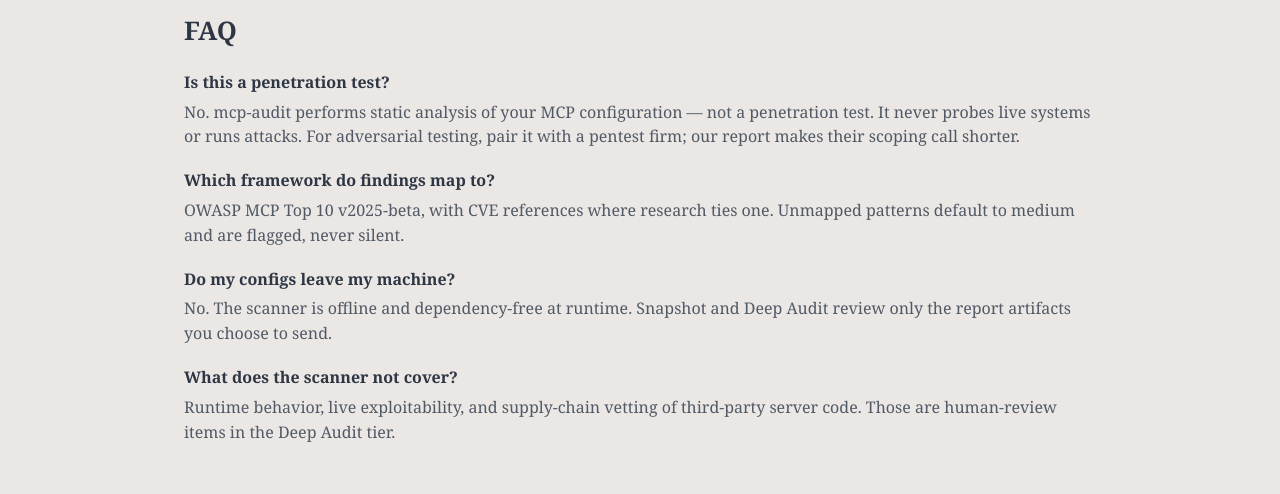
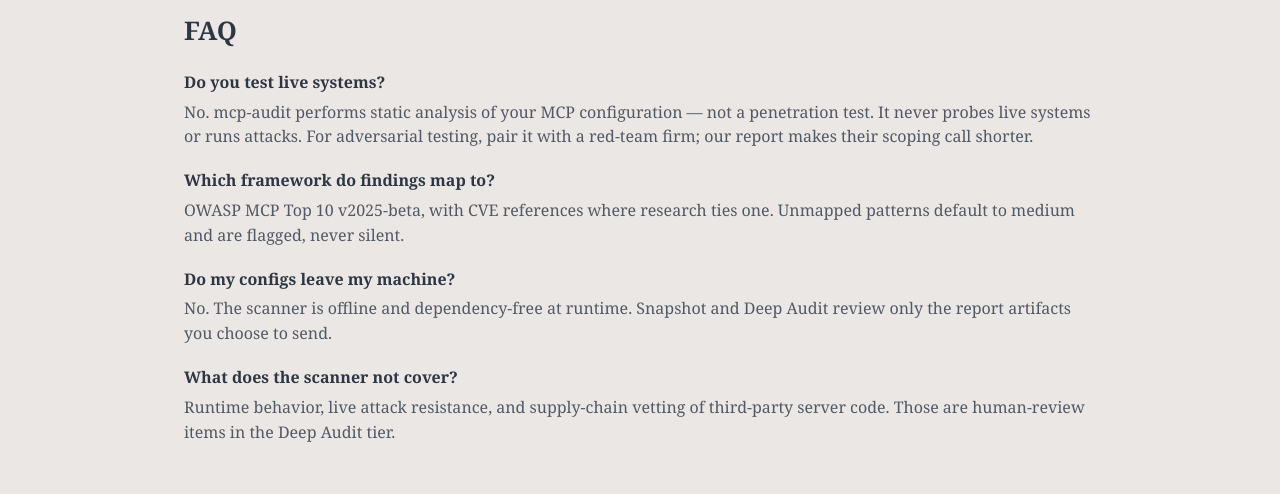
Before and after one commit to nitishagar/mcp-audit-platform, a website: page packages/site/src/index.template.html in a window 1280 px wide. Shown: the part 1401-1895 px from the top of the page. Drawn offline with Linux system fonts and the light colour scheme; files that its build step writes are made by us from their sources.

Commit message:
Reword FAQ to satisfy copy-guard

```diff
--- a/packages/site/src/index.template.html
+++ b/packages/site/src/index.template.html
@@ -79,14 +79,14 @@ exit=1</code></pre>
     <section id="faq" class="feature">
       <h2>FAQ</h2>
       <dl>
-        <dt>Is this a penetration test?</dt>
-        <dd>No. mcp-audit performs static analysis of your MCP configuration — not a penetration test. It never probes live systems or runs attacks. For adversarial testing, pair it with a pentest firm; our report makes their scoping call shorter.</dd>
+        <dt>Do you test live systems?</dt>
+        <dd>No. mcp-audit performs static analysis of your MCP configuration — not a penetration test. It never probes live systems or runs attacks. For adversarial testing, pair it with a red-team firm; our report makes their scoping call shorter.</dd>
         <dt>Which framework do findings map to?</dt>
         <dd>OWASP MCP Top 10 v2025-beta, with CVE references where research ties one. Unmapped patterns default to medium and are flagged, never silent.</dd>
         <dt>Do my configs leave my machine?</dt>
         <dd>No. The scanner is offline and dependency-free at runtime. Snapshot and Deep Audit review only the report artifacts you choose to send.</dd>
         <dt>What does the scanner not cover?</dt>
-        <dd>Runtime behavior, live exploitability, and supply-chain vetting of third-party server code. Those are human-review items in the Deep Audit tier.</dd>
+        <dd>Runtime behavior, live attack resistance, and supply-chain vetting of third-party server code. Those are human-review items in the Deep Audit tier.</dd>
       </dl>
     </section>
   </main>
```
